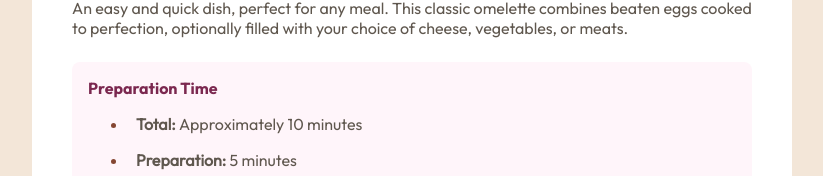
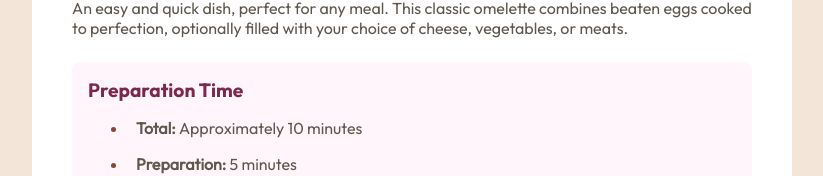
Before and after one commit to Ghozy165/Recipe-page, a plain HTML site: page index.html in a window 1280 px wide. Shown: the part 581-757 px from the top of the page, without its empty margins (228-1051 px from the left). Drawn offline with Linux system fonts and the light colour scheme.

Commit message:
Update style.css

```diff
--- a/style.css
+++ b/style.css
@@ -105,7 +105,7 @@ section {
 .header > .prepare > h2 {
     font-family: 'Outfit-Bold', serif;
     color: var(--rose-800);
-    font-size: 1rem;
+    font-size: 1.2rem;
     margin-bottom: 1rem;
 }
 .header > .prepare > ul {
@@ -121,7 +121,7 @@ h1 {
 }
 h2 {
     font-family: 'YoungSerif-Regular', serif;
-    font-size: 2rem;
+    font-size: 1.8rem;
     font-weight: 400;
     color: var(--brown-800);
 }
```
